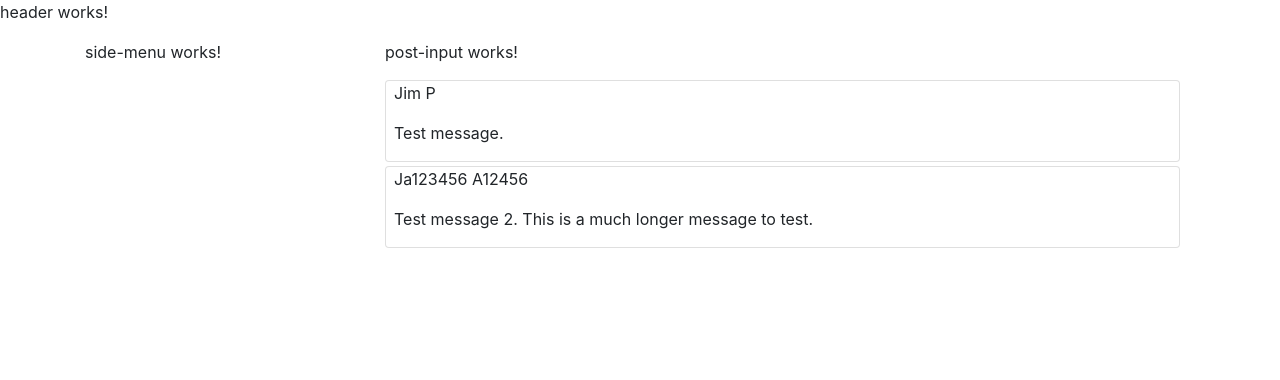
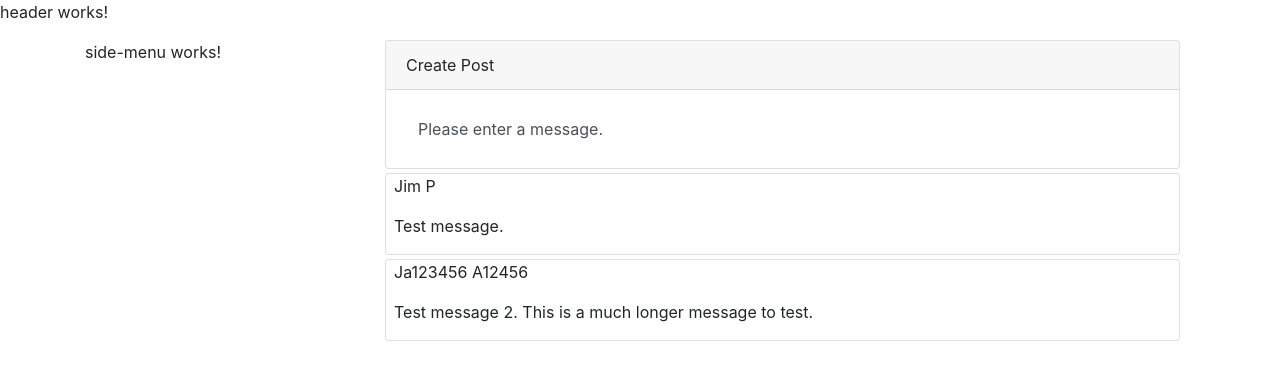
Before and after one commit to UWJimP/Social-Media-Post-Board-Project, an Angular app: page / in a window 1280 px wide. Shown: the top 380 px of the page. Built offline with nearby package versions, Linux system fonts and the light colour scheme.

Commit message:
Initial Implementation of Post Input feature
Implemented the Post Input feature. Allows the user to clear the message box when clicking into the box.

```diff
--- a/src/app/app.module.ts
+++ b/src/app/app.module.ts
@@ -11,6 +11,7 @@ import { AuthComponent } from './auth/auth.component';
 import { PostListComponent } from './post-board/post-list/post-list.component';
 import { PostBoardService } from './post-board/post-board.service';
 import { CommonModule } from '@angular/common';
+import { ReactiveFormsModule } from '@angular/forms';
 
 @NgModule({
   declarations: [
@@ -25,7 +26,8 @@ import { CommonModule } from '@angular/common';
   ],
   imports: [
     CommonModule,
-    BrowserModule
+    BrowserModule,
+    ReactiveFormsModule
   ],
   providers: [PostBoardService],
   bootstrap: [AppComponent]
--- a/src/app/post-board/post-board.component.html
+++ b/src/app/post-board/post-board.component.html
@@ -1,4 +1,4 @@
-<div class="container">
+<div class="container mb-1">
     <app-post-input></app-post-input>
 </div>
 <div class="container">
--- a/src/app/post-board/post-input/post-input.component.css
+++ b/src/app/post-board/post-input/post-input.component.css
@@ -0,0 +1,4 @@
+.post-box {
+    outline: none;
+    border: none;
+}
--- a/src/app/post-board/post-input/post-input.component.html
+++ b/src/app/post-board/post-input/post-input.component.html
@@ -1 +1,15 @@
-<p>post-input works!</p>
+<div class="card">
+    <div class="card-header">
+        Create Post
+    </div>
+    <div class="card-body">
+        <form [formGroup]="postForm">
+            <input
+            type="text"
+            id="message"
+            class="post-box form-control"
+            formControlName="message"
+            (click)="onMessageClick()">
+        </form>
+    </div>
+</div>
--- a/src/app/post-board/post-input/post-input.component.ts
+++ b/src/app/post-board/post-input/post-input.component.ts
@@ -1,4 +1,5 @@
 import { Component, OnInit } from '@angular/core';
+import { FormGroup, FormControl } from '@angular/forms';
 
 @Component({
   selector: 'app-post-input',
@@ -7,9 +8,33 @@ import { Component, OnInit } from '@angular/core';
 })
 export class PostInputComponent implements OnInit {
 
+  message: string;
+  postForm: FormGroup;
+
   constructor() { }
 
   ngOnInit() {
+    this.initialForm();
   }
 
+  /**
+   * Initialize the message box.
+   */
+  private initialForm() {
+    let message = "Please enter a message."
+    this.postForm = new FormGroup({
+      message: new FormControl(message)
+    });
+  }
+
+  /**
+   * Used when the user clicks in the message box.
+   * It will clear the message box.
+   */
+  onMessageClick() {
+    this.message = "";
+    this.postForm = new FormGroup({
+      message: new FormControl(this.message)
+    });
+  }
 }
```
